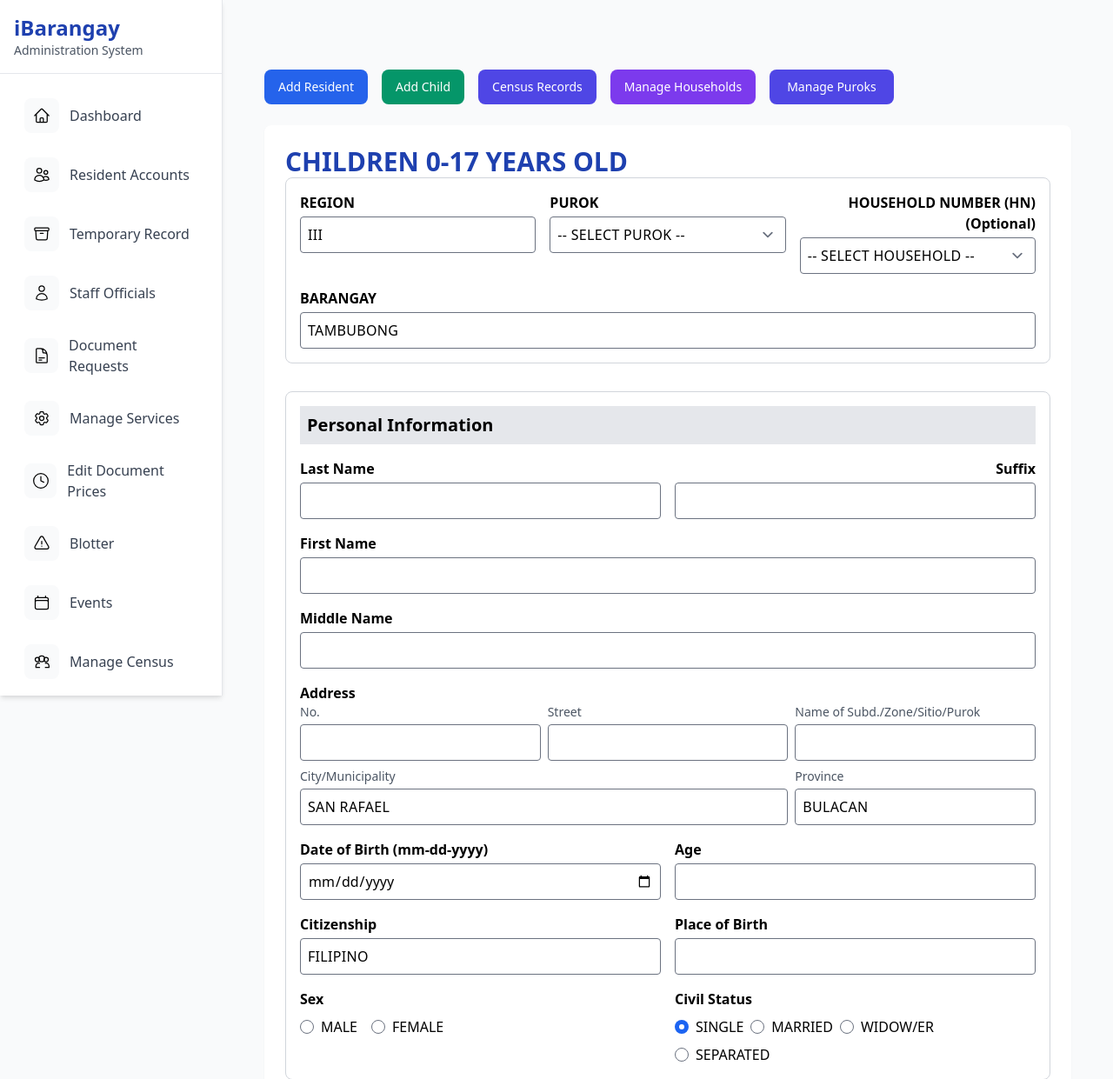
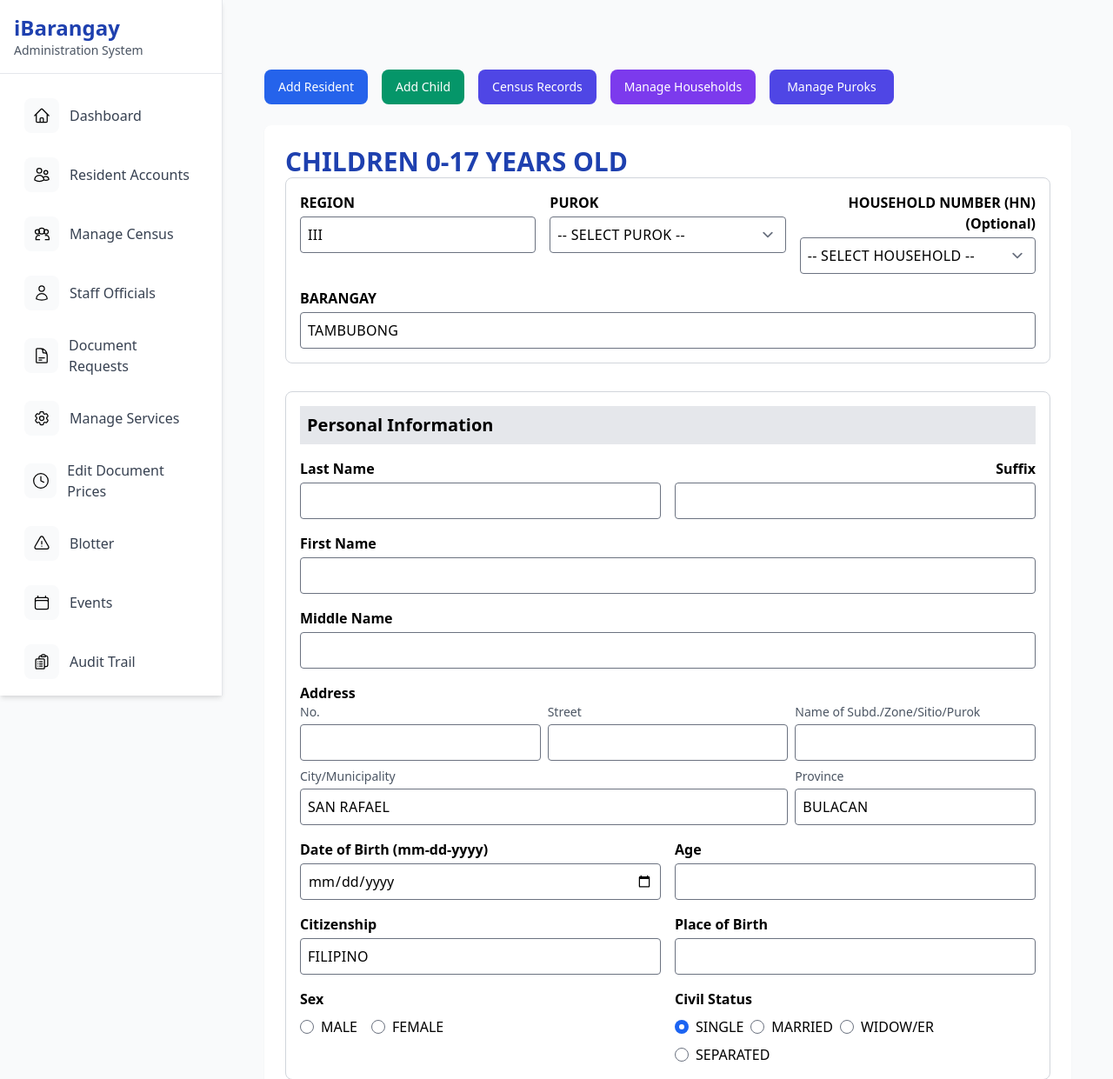
Before and after one commit to NotArdrey/iBarangay, a PHP site: page /iBarangay/pages/add_child.php in a window 1280 px wide. Shown: the top 1241 px of the page at 87% size. Run offline with PHP 8.4, Linux system fonts and the light colour scheme; the visitor is signed in with stand-in values (Sample User, id 1); data that the repository does not hold is empty; some libraries are stand-ins or nearby versions.

Commit message:
moved temporary record in manage census

```diff
--- a/components/header.php
+++ b/components/header.php
@@ -236,16 +236,16 @@ error_log("User ID: " . $userId . ", Role ID: " . $_SESSION['role_id'] . ", Bara
   </a>
 </li>
 
-<!-- Temporary Record -->
+<!-- Manage Census -->
 <li>
-  <a href="../pages/temporary_record.php" class="nav-link">
+  <a href="../pages/manage_census.php" class="nav-link">
     <span class="icon-container">
       <svg xmlns="http://www.w3.org/2000/svg" fill="none" viewBox="0 0 24 24" stroke-width="1.5" stroke="currentColor">
         <path stroke-linecap="round" stroke-linejoin="round"
-        d="M20.25 7.5l-.625 10.632a2.25 2.25 0 01-2.247 2.118H6.622a2.25 2.25 0 01-2.247-2.118L3.75 7.5M10 11.25h4M3.375 7.5h17.25c.621 0 1.125-.504 1.125-1.125v-1.5c0-.621-.504-1.125-1.125-1.125H3.375c-.621 0-1.125.504-1.125 1.125v1.5c0 .621.504 1.125 1.125 1.125z" />
+          d="M17 20h5v-2a4 4 0 00-5-3.87M9 20H4v-2a4 4 0 015-3.87M12 12a4 4 0 100-8 4 4 0 000 8zm6 0a3 3 0 100-6 3 3 0 000 6zm-12 0a3 3 0 100-6 3 3 0 000 6z" />
       </svg>
     </span>
-    <span class="font-medium text-gray-700">Temporary Record</span>
+    <span class="font-medium text-gray-700">Manage Census</span>
   </a>
 </li>
 
@@ -334,19 +334,6 @@ error_log("User ID: " . $userId . ", Role ID: " . $_SESSION['role_id'] . ", Bara
   </a>
 </li>
 
-<!-- Manage Census -->
-<li>
-  <a href="../pages/manage_census.php" class="nav-link">
-    <span class="icon-container">
-      <svg xmlns="http://www.w3.org/2000/svg" fill="none" viewBox="0 0 24 24" stroke-width="1.5" stroke="currentColor">
-        <path stroke-linecap="round" stroke-linejoin="round"
-          d="M17 20h5v-2a4 4 0 00-5-3.87M9 20H4v-2a4 4 0 015-3.87M12 12a4 4 0 100-8 4 4 0 000 8zm6 0a3 3 0 100-6 3 3 0 000 6zm-12 0a3 3 0 100-6 3 3 0 000 6z" />
-      </svg>
-    </span>
-    <span class="font-medium text-gray-700">Manage Census</span>
-  </a>
-</li>
-
 <!-- Audit Trail -->
 <li>
   <a href="../pages/audit_trail.php" class="nav-link">
--- a/pages/manage_census.php
+++ b/pages/manage_census.php
@@ -565,6 +565,9 @@ function isCheckboxChecked($form_data, $key)
                 </a>
                 <a href="manage_puroks.php" class="w-full sm:w-auto text-white bg-indigo-600 hover:bg-indigo-700 focus:ring-4 focus:ring-indigo-300
                font-medium rounded-lg text-sm px-5 py-2.5">Manage Puroks</a>
+                <a href="temporary_record.php" class="inline-flex items-center px-4 py-2 bg-yellow-600 hover:bg-yellow-700 text-white font-medium rounded-lg text-sm transition-colors duration-200">
+                    Temporary Records
+                </a>
             </div>
         </div>
 
```
